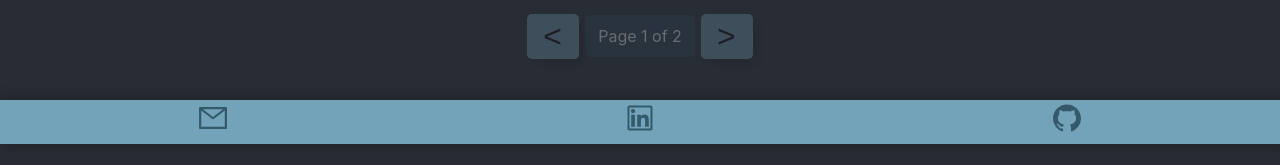
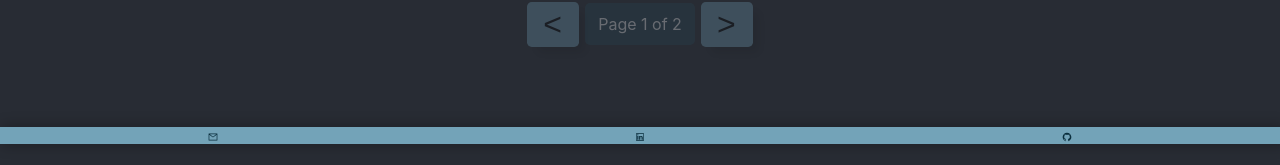
Before and after one commit to FatimaLDL1997/portfolio, a React (Create React App) app: page /resume in a window 1280 px wide. Shown: the part 656-821 px from the top of the page. Built offline with nearby package versions, Linux system fonts and the light colour scheme.

Commit message:
animation for menu links

```diff
--- a/src/index.css
+++ b/src/index.css
@@ -122,6 +122,7 @@ code {
   height: 0rem;
   border-radius: 2%;
   animation-name: animateOpacityOut;
+  animation-fill-mode: forwards;
   animation-duration: 1s;
   opacity: 0;
   position: absolute;
@@ -130,6 +131,8 @@ code {
 .menu-fadeIn {
   background-color: #73a3b8;
   display: flex;
+  animation-fill-mode: forwards;
+
   justify-content: center;
   text-align: center;
   width: 80vw;
@@ -467,25 +470,22 @@ li {
   position: fixed;
   bottom: 0;
   width: 100vw;
-  height: 2.5rem;
-  padding-top: 2px;
-  padding-bottom: 2px;
-
   background-color: #73a3b8;
   display: flex;
-  flex-direction: row;
+  padding-top: 0.3rem;
   justify-content: space-around;
   align-items: center;
+  align-content: center;
   z-index: 3;
   box-shadow: 4px 0px 13px 2px rgb(0 0 0 / 25%);
 }
 
-.footer-links {
+.footer-links a {
   font-size: 2rem;
   color: #345a6a;
 }
 .footer-links:hover {
-  color: #233943;
+  color: #19516b;
 }
 a {
   text-decoration: none;
@@ -691,7 +691,7 @@ a {
   bottom: 11vh;
   width: 100vw;
   position: fixed;
-  height: 5vh;
+  height: 8vh;
   flex-direction: row;
   justify-items: center;
   flex-wrap: wrap;
```
